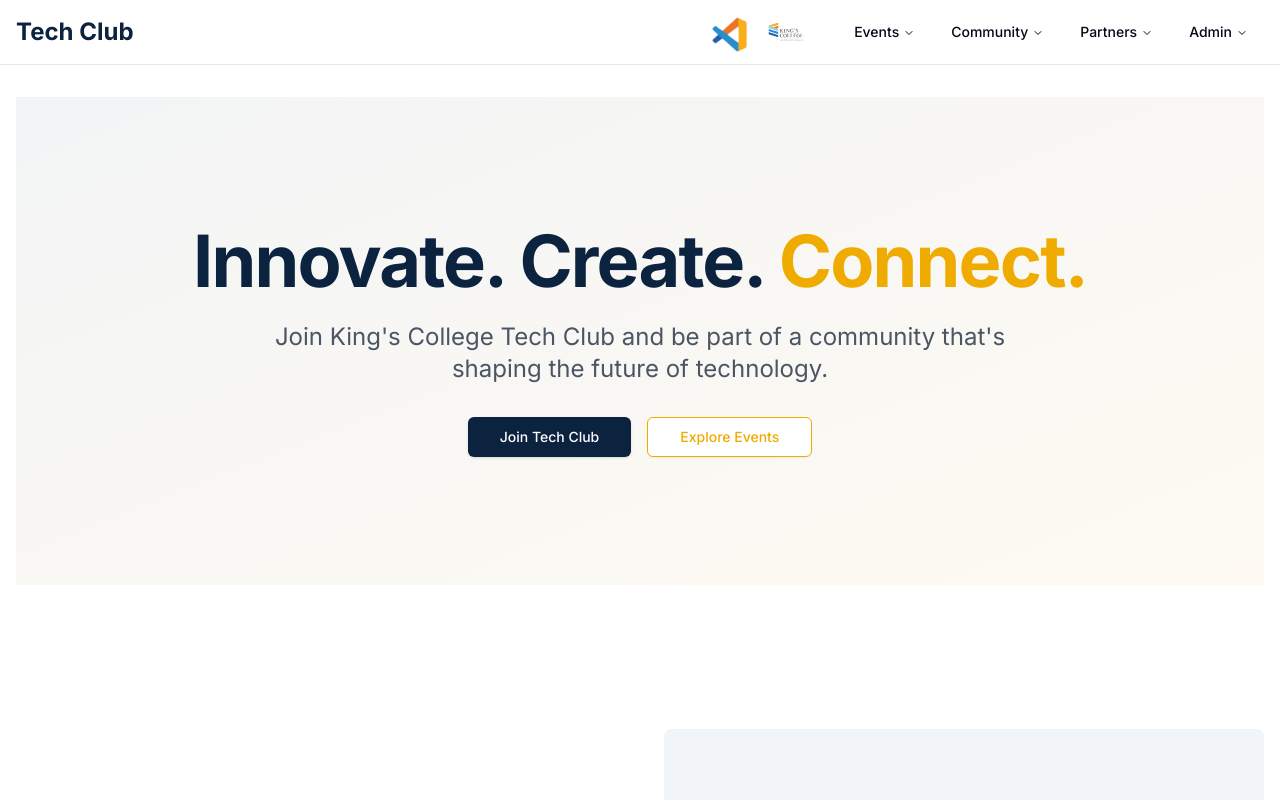
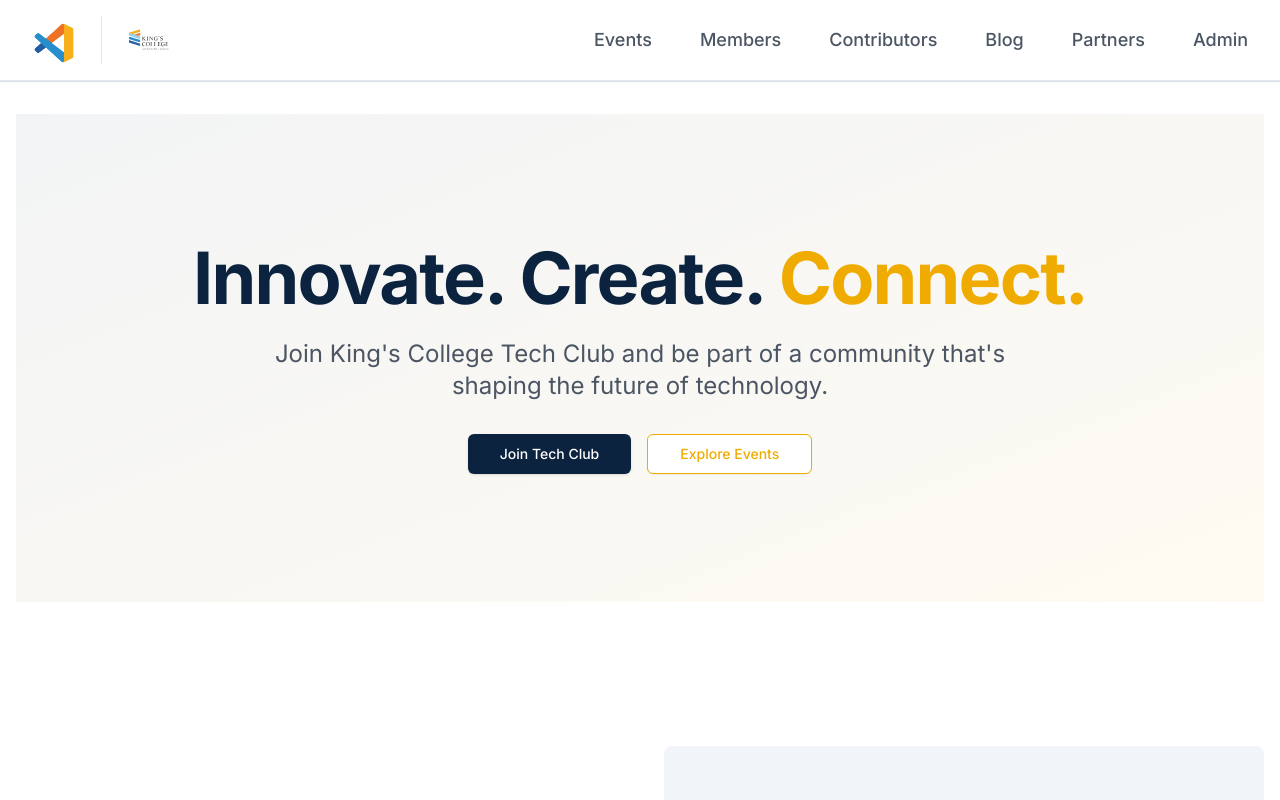
Before and after one commit to Pramish-Sihali/techClub, a Next.js app: page / in a window 1280 px wide. Shown: the top 800 px of the page. Built offline with nearby package versions, Linux system fonts and the light colour scheme.

Commit message:
Updated newer components

```diff
--- a/src/app/(routes)/partners/page.tsx
+++ b/src/app/(routes)/partners/page.tsx
@@ -0,0 +1,8 @@
+export default function PartnersPage() {
+    return (
+      <div className="container mx-auto px-4 py-8">
+        <h1 className="text-3xl font-bold text-kings-blue mb-6">Our Partners</h1>
+        <p>Partners page content will go here.</p>
+      </div>
+    )
+   }
--- a/src/app/layout.tsx
+++ b/src/app/layout.tsx
@@ -1,6 +1,6 @@
+// app/layout.tsx
 import { Navigation } from '@/components/layout/Navigation'
 import { Footer } from '@/components/layout/Footer'
-import Link from 'next/link'
 import './globals.css'
 import { Inter } from 'next/font/google'
 
@@ -16,14 +16,7 @@ export default function RootLayout({
      <body className={inter.className}>
        <div className="min-h-screen bg-background">
          <header className="sticky top-0 z-50 w-full border-b border-kings-blue/10 bg-white/95 backdrop-blur supports-[backdrop-filter]:bg-white/60">
-            <div className="container mx-auto px-4">
-              <div className="flex h-16 items-center justify-between">
-                <Link href="/" className="flex items-center space-x-2">
-                  <span className="text-2xl font-bold text-kings-blue">Tech Club</span>
-                </Link>
            <Navigation />
-              </div>
-            </div>
          </header>
 
          <main className="container mx-auto px-4 py-8">
--- a/src/components/layout/Navigation.tsx
+++ b/src/components/layout/Navigation.tsx
@@ -1,99 +1,50 @@
-// app/components/layout/Navigation.tsx
+'use client';
+
 import Image from 'next/image'
 import Link from 'next/link'
-import {
- NavigationMenu,
- NavigationMenuContent,
- NavigationMenuItem,
- NavigationMenuLink,
- NavigationMenuList,
- NavigationMenuTrigger,
-} from "@/components/ui/navigation-menu"
+import { usePathname } from 'next/navigation'
+import { cn } from "@/lib/utils"
 
-const navigationItems = [
- {
-   label: 'Events',
-   href: '/events',
-   items: [
-     { title: 'Upcoming Events', href: '/events' },
-     { title: 'Past Events', href: '/events/past' }
-   ]
- },
- {
-   label: 'Community',
-   href: '/community',
-   items: [
-     { title: 'Members', href: '/members' },
-     { title: 'Contributors', href: '/contributors' },
-     { title: 'Blog', href: '/blog' }
-   ]
- },
- {
-   label: 'Partners',
-   href: '/partners',
-   items: [
-     { title: 'Sponsors', href: '/partners/sponsors' },
-     { title: 'Collaborators', href: '/partners/collaborators' }
-   ]
- },
- {
-   label: 'Admin',
-   href: '/admin',
-   items: [
-     { title: 'Dashboard', href: '/admin' },
-     { title: 'Manage Events', href: '/admin/events' },
-     { title: 'Manage Posts', href: '/admin/posts' },
-     { title: 'Manage Users', href: '/admin/users' }
-   ]
- }
-] as const;
+const navItems = [
+  { href: '/events', label: 'Events' },
+  { href: '/members', label: 'Members' },
+  { href: '/contributors', label: 'Contributors' },
+  { href: '/blog', label: 'Blog' },
+  { href: '/partners', label: 'Partners' },
+  { href: '/admin', label: 'Admin' }
+];
 
 export function Navigation() {
+  const pathname = usePathname();
+
   return (
-   <div className="flex items-center gap-8">
-     <div className="flex items-center gap-4">
-       <Image
-         src="/images/club.svg"
-         alt="Tech Club Logo"
-         width={40}
-         height={40}
-       />
-       <Image
-         src="/images/college.svg"
-         alt="College Logo"
-         width={40}
-         height={40}
-       />
-     </div>
+    <nav className="sticky top-0 z-50 bg-white/70 backdrop-blur-lg border-b shadow-sm">
+      <div className="max-w-7xl mx-auto">
+        <div className="flex h-20 items-center justify-between px-8">
+          <Link href="/" className="flex items-center gap-6 hover:opacity-80 transition-opacity">
+            <Image src="/images/club.svg" alt="Tech Club Logo" width={64} height={64} className="h-16 w-auto" />
+            <div className="h-12 w-px bg-gray-200" />
+            <Image src="/images/college.svg" alt="College Logo" width={64} height={64} className="h-16 w-auto" />
+          </Link>
 
-     <NavigationMenu>
-       <NavigationMenuList>
-         {navigationItems.map((item) => (
-           <NavigationMenuItem key={item.label}>
-             <Link href={item.href}>
-               <NavigationMenuTrigger
-                 className="cursor-pointer hover:text-kings-blue"
+          <div className="flex items-center gap-12">
+            {navItems.map((item) => (
+              <Link
+                key={item.href}
+                href={item.href}
+                className={cn(
+                  "relative py-2 text-lg font-medium transition-colors hover:text-kings-blue",
+                  pathname === item.href
+                    ? "text-kings-blue after:absolute after:bottom-0 after:left-0 after:w-full after:h-0.5 after:bg-kings-blue"
+                    : "text-gray-600"
+                )}
               >
                 {item.label}
-               </NavigationMenuTrigger>
               </Link>
-             <NavigationMenuContent>
-               <ul className="grid w-48 gap-3 p-4">
-                 {item.items.map((subItem) => (
-                   <li key={subItem.title}>
-                     <Link href={subItem.href}>
-                       <NavigationMenuLink className="block select-none rounded-md p-3 leading-none no-underline outline-none transition-colors hover:bg-accent hover:text-accent-foreground">
-                         {subItem.title}
-                       </NavigationMenuLink>
-                     </Link>
-                   </li>
             ))}
-               </ul>
-             </NavigationMenuContent>
-           </NavigationMenuItem>
-         ))}
-       </NavigationMenuList>
-     </NavigationMenu>
           </div>
+        </div>
+      </div>
+    </nav>
   )
 }
```
Lines whose indentation alone changed are shown as unchanged.
